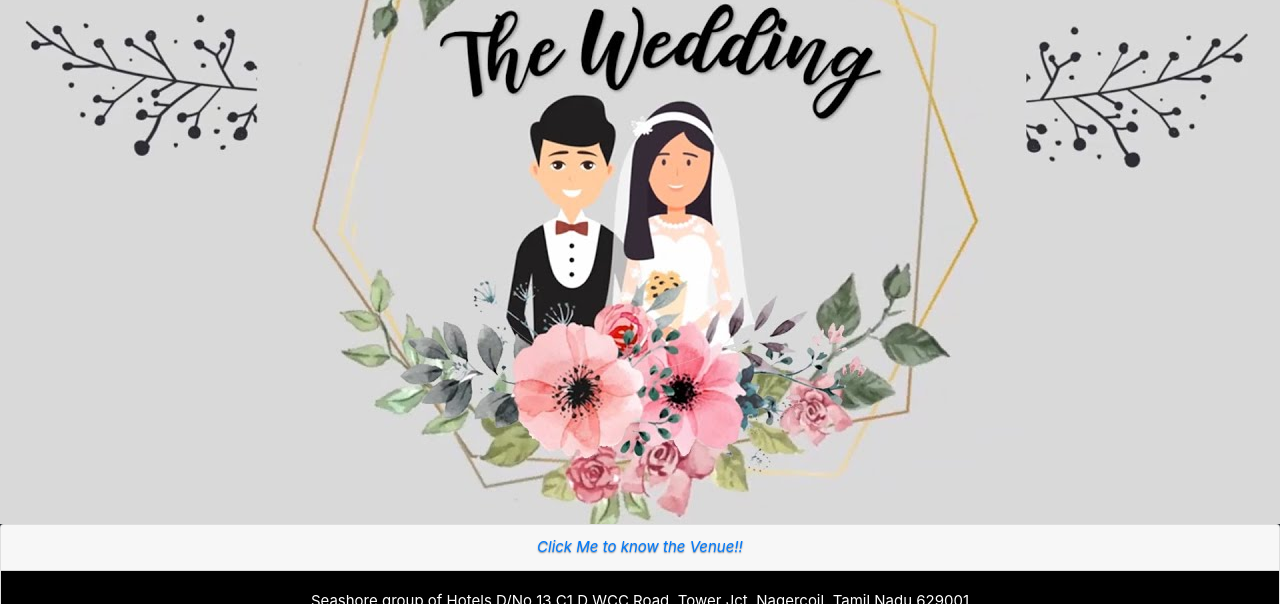
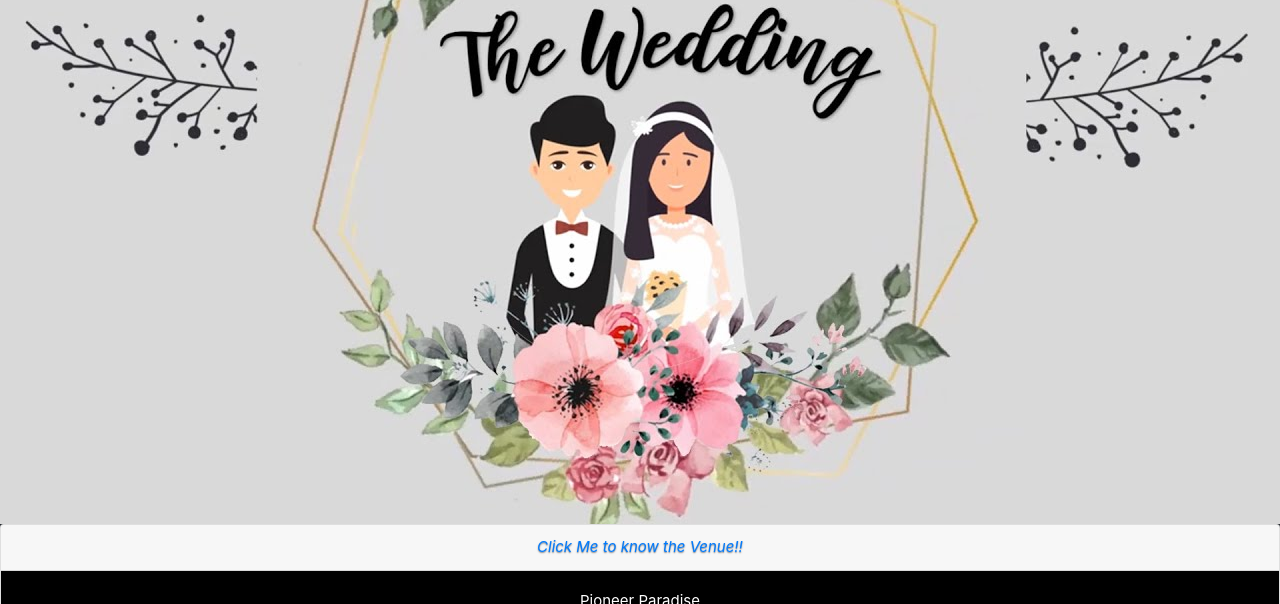
Before and after one commit to sabarishkrishna/invite1, a plain HTML site: page index.html in a window 1280 px wide. Both pictures are taken after a click on the link "Click Me to know the Venue!!". Shown: the part 196-800 px from the top of the page. Drawn offline with nearby package versions, Linux system fonts and the light colour scheme.

Commit message:
Update index.html

```diff
--- a/index.html
+++ b/index.html
@@ -67,7 +67,7 @@
     </div>
     <div id="collapseOne" class="collapse" data-parent="#accordion">
       <div class="card-body">
-       <address class="address">Seashore group of Hotels,D/No 13 C1 D WCC Road, Tower Jct, Nagercoil, Tamil Nadu 629001</address>
+       <address class="address">Pioneer Paradise<br>Seashore group of Hotels,D/No 13 C1 D WCC Road, Tower Jct, Nagercoil, Tamil Nadu 629001</address>
       </div>
     </div>
   </div>
```
